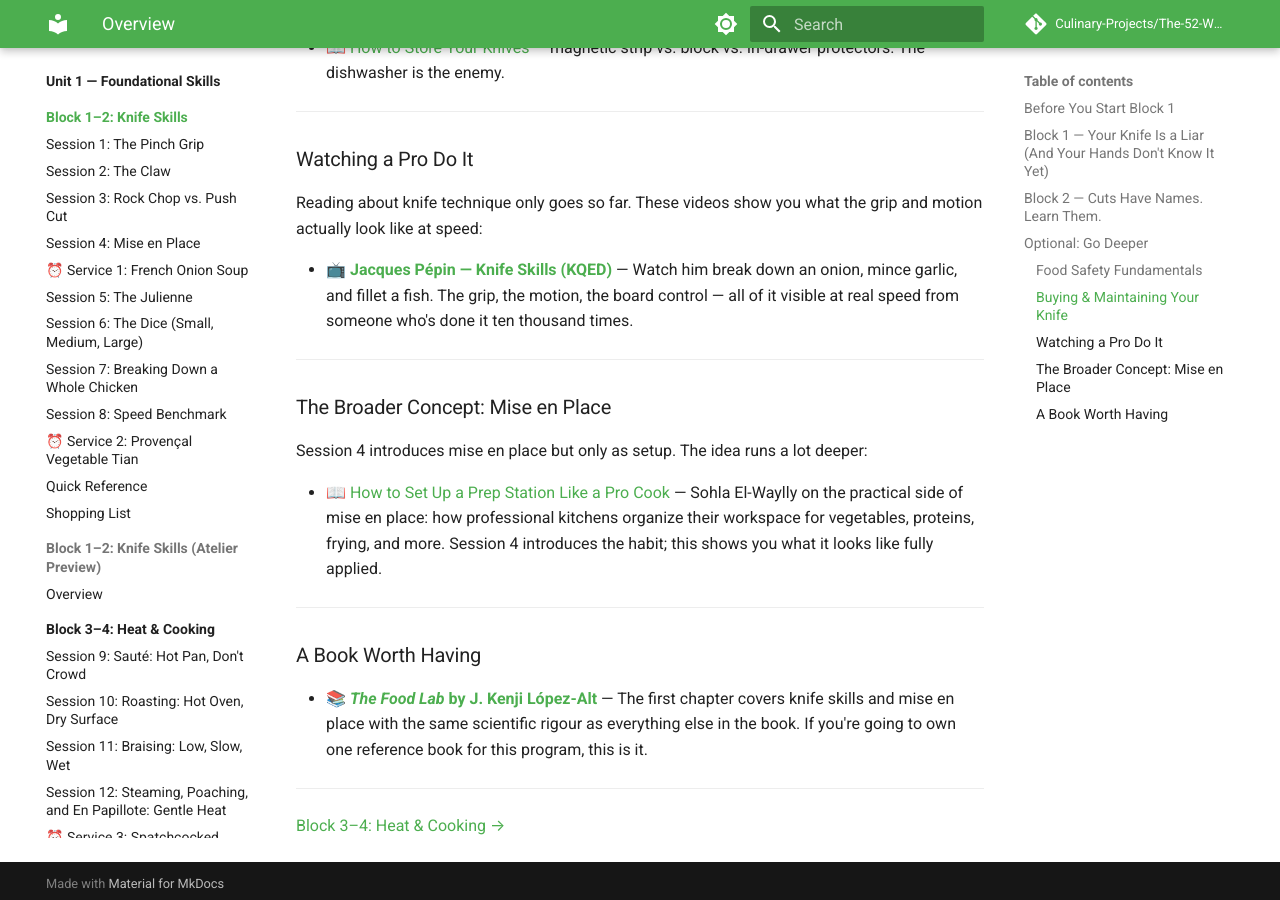
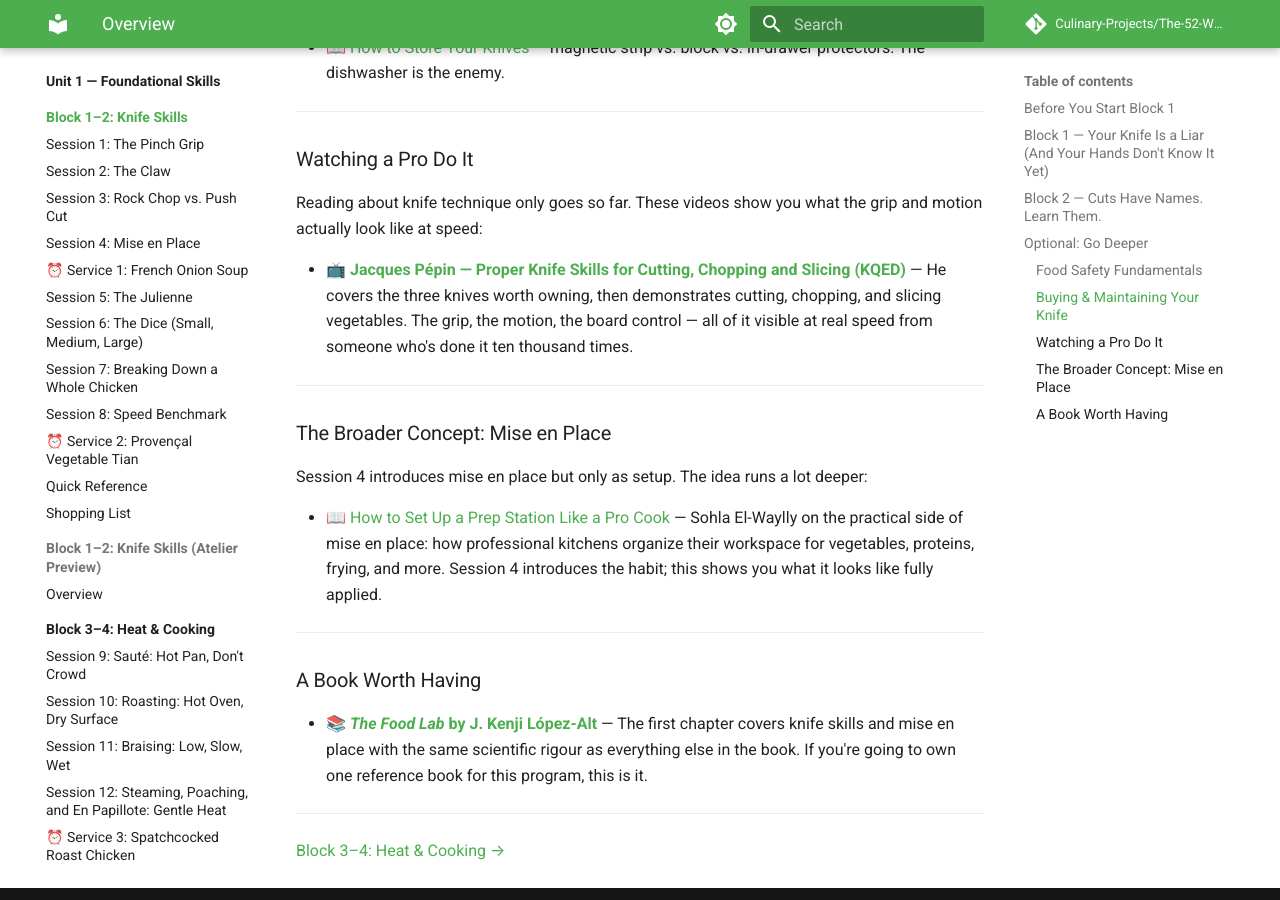
Before and after one commit to Culinary-Projects/The-52-Week-Culinary-Project, an MkDocs documentation site: the page built from docs/blocks/01-foundational-skills/01-02-knife-skills/index.md, in a window 1280 px wide and 900 px high, scrolled down 2118 px. Built offline with MkDocs 1.6.1 and Material for MkDocs 9.7.7, drawn with Linux system fonts in a browser that asks for light colours; comment, search, counter and statistics services are not loaded.

Commit message:
Replace unavailable Pépin knife skills video link

```diff
--- a/docs/blocks/01-foundational-skills/01-02-knife-skills/index.md
+++ b/docs/blocks/01-foundational-skills/01-02-knife-skills/index.md
@@ -73,7 +73,7 @@
 
 Reading about knife technique only goes so far. These videos show you what the grip and motion actually look like at speed:
 
-- 📺 [**Jacques Pépin — Knife Skills (KQED)**](https://www.youtube.com/watch?v=0aKVFUGCmVY) — Watch him break down an onion, mince garlic, and fillet a fish. The grip, the motion, the board control — all of it visible at real speed from someone who's done it ten thousand times.
+- 📺 [**Jacques Pépin — Proper Knife Skills for Cutting, Chopping and Slicing (KQED)**](https://www.youtube.com/watch?v=nffGuGwCE3E) — He covers the three knives worth owning, then demonstrates cutting, chopping, and slicing vegetables. The grip, the motion, the board control — all of it visible at real speed from someone who's done it ten thousand times.
 
 ---
 
```
